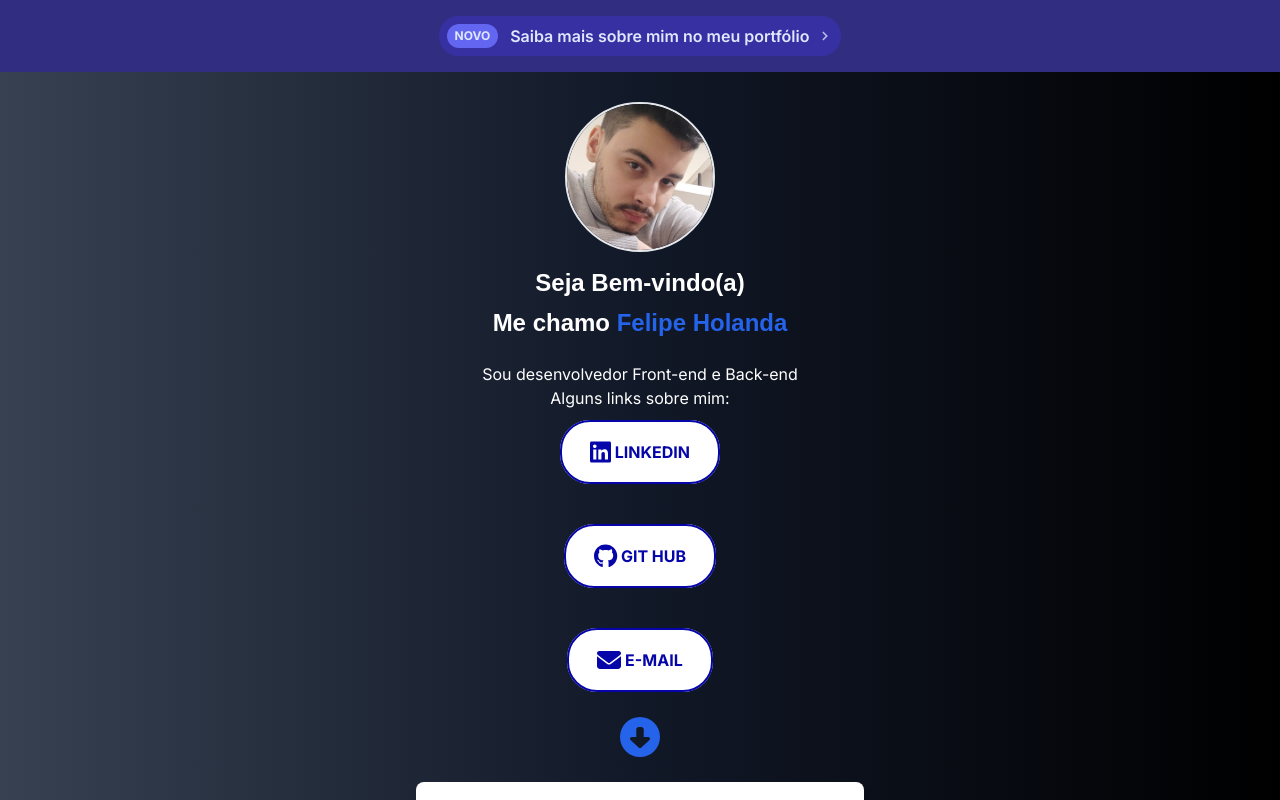
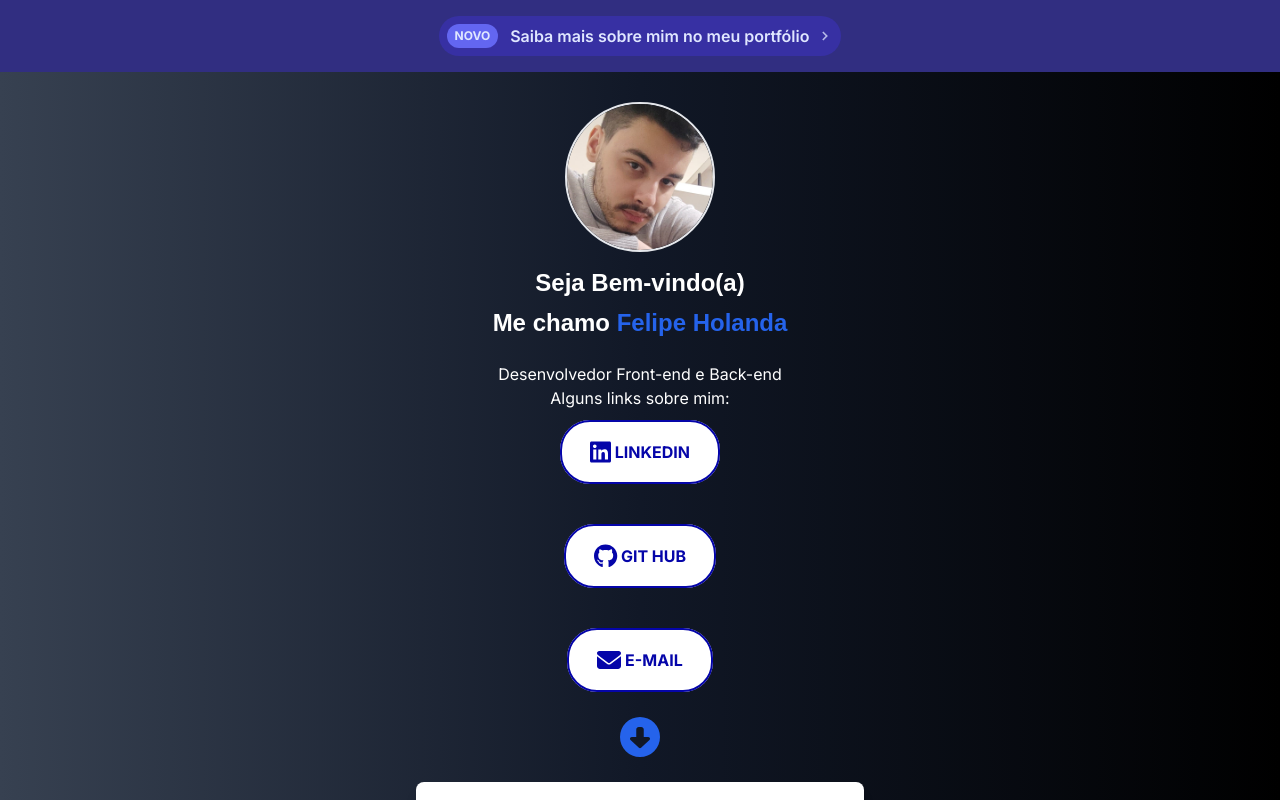
Before and after one commit to felipeholanda2077/LinkTree_Caseiro, a Next.js app: page / in a window 1280 px wide. Shown: the top 800 px of the page. Built offline with nearby package versions, Linux system fonts and the light colour scheme.

Commit message:
Mudança de sub-titulo

```diff
--- a/src/app/page.tsx
+++ b/src/app/page.tsx
@@ -52,7 +52,7 @@ export default function Home() {
         </h1>
 
         <p className="mt-6 text-white text-1 text-center">
-          Sou desenvolvedor Front-end e Back-end
+          Desenvolvedor Front-end e Back-end
         </p>
 
         <p className="links-top text-white text-1xl text-center">
```
